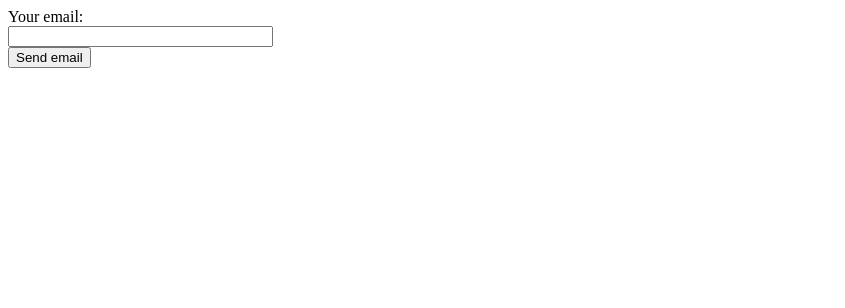
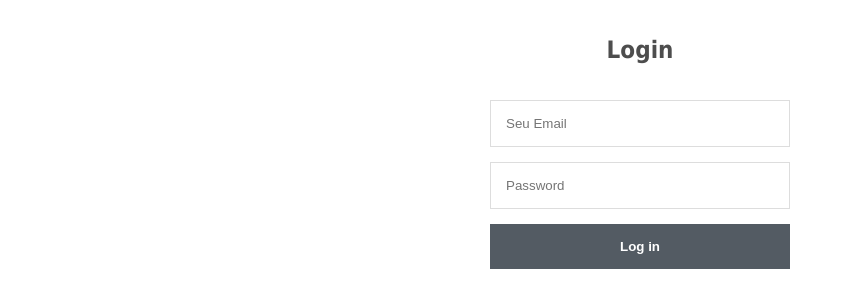
Before and after one commit to cacaspfc/doe, a plain HTML site: page FrontEnd/src/public/index.html in a window 1280 px wide. Shown: the whole page, without its empty margins (0-845 px from the left). Drawn offline with nearby package versions, Linux system fonts and the light colour scheme.

Commit message:
feat: Created Login

```diff
--- a/BackEnd/src/models/User.js
+++ b/BackEnd/src/models/User.js
@@ -2,6 +2,8 @@ const mongoose = require("mongoose");
 
 const UserSchema = new mongoose.Schema({
   email: String,
+  password: String,
+  name: String,
 });
 
 module.exports = mongoose.model("User", UserSchema);
--- a/BackEnd/src/routes.js
+++ b/BackEnd/src/routes.js
@@ -7,7 +7,7 @@ routes.get("/", function (req, res) {
   res.sendFile(path.join(__dirname + "/public/index.html"));
 });
 
-routes.post("/", SessionController.store);
+routes.post("/login", SessionController.store);
 
 // routes.get("/dashboard", DashboardController.show);
 
--- /dev/null
+++ b/FrontEnd/src/public/assets/css/styles.css
@@ -0,0 +1,29 @@
+.login-form {
+  width: 300px;
+  margin: 0 auto;
+  font-family: Tahoma, Geneva, sans-serif;
+}
+.login-form h1 {
+  text-align: center;
+  color: #4d4d4d;
+  font-size: 24px;
+  padding: 20px 0 20px 0;
+}
+.login-form input[type="password"],
+.login-form input[type="text"] {
+  width: 100%;
+  padding: 15px;
+  border: 1px solid #dddddd;
+  margin-bottom: 15px;
+  box-sizing: border-box;
+}
+.login-form input[type="submit"] {
+  width: 100%;
+  padding: 15px;
+  background-color: #535b63;
+  border: 0;
+  box-sizing: border-box;
+  cursor: pointer;
+  font-weight: bold;
+  color: #ffffff;
+}
--- a/FrontEnd/src/public/assets/js/index.js
+++ b/FrontEnd/src/public/assets/js/index.js
@@ -1,10 +1,10 @@
-var baseUrl = "http://localhost:8000/";
+var baseUrl = "http://localhost:8000";
 
 function sendAnswer(event) {
   event.preventDefault();
   var email = document.getElementById("email").value;
-  console.log(email);
-  fetch(baseUrl, {
+  var senha = document.getElementById("password").value;
+  fetch(baseUrl + "/login", {
     method: "post",
     headers: { "Content-Type": "application/json" },
     body: JSON.stringify({ email }),
--- a/FrontEnd/src/public/index.html
+++ b/FrontEnd/src/public/index.html
@@ -4,25 +4,30 @@
     <meta charset="utf-8" />
     <meta name="viewport" content="width=device-width, initial-scale=1" />
     <meta name="theme-color" content="#000000" />
+    <link rel="stylesheet" href="assets/css/styles.css">
     <title>Teste</title>
   </head>
   <body>
-    <div id="after_submit"></div>
-    <form id="contact_form" onsubmit="sendAnswer(event)">
-      <div class="row">
-        <label class="required" for="email">Your email:</label><br />
-        <input
-          id="email"
-          class="input"
-          name="email"
-          type="text"
-          value=""
-          size="30"
-        /><br />
-        <span id="email_validation" class="error_message"></span>
+      <div class="login-form">
+        <h1>Login</h1>
+        <form action="auth" onsubmit="sendAnswer(event)">
+          <input
+            type="text"
+            id="email"
+            name="email"
+            placeholder="Seu Email"
+            required
+          />
+          <input
+            id="password"
+            type="password"
+            name="password"
+            placeholder="Password"
+            required
+          />
+          <input type="submit" type="submit" value="Log in" />
+        </form>
       </div>
-
-      <input id="submit_button" type="submit" value="Send email" />
     </form>
     <script src="../../src/public/assets/js/index.js"></script>
     <script src="https://ajax.googleapis.com/ajax/libs/jquery/3.5.1/jquery.min.js"></script>
```
